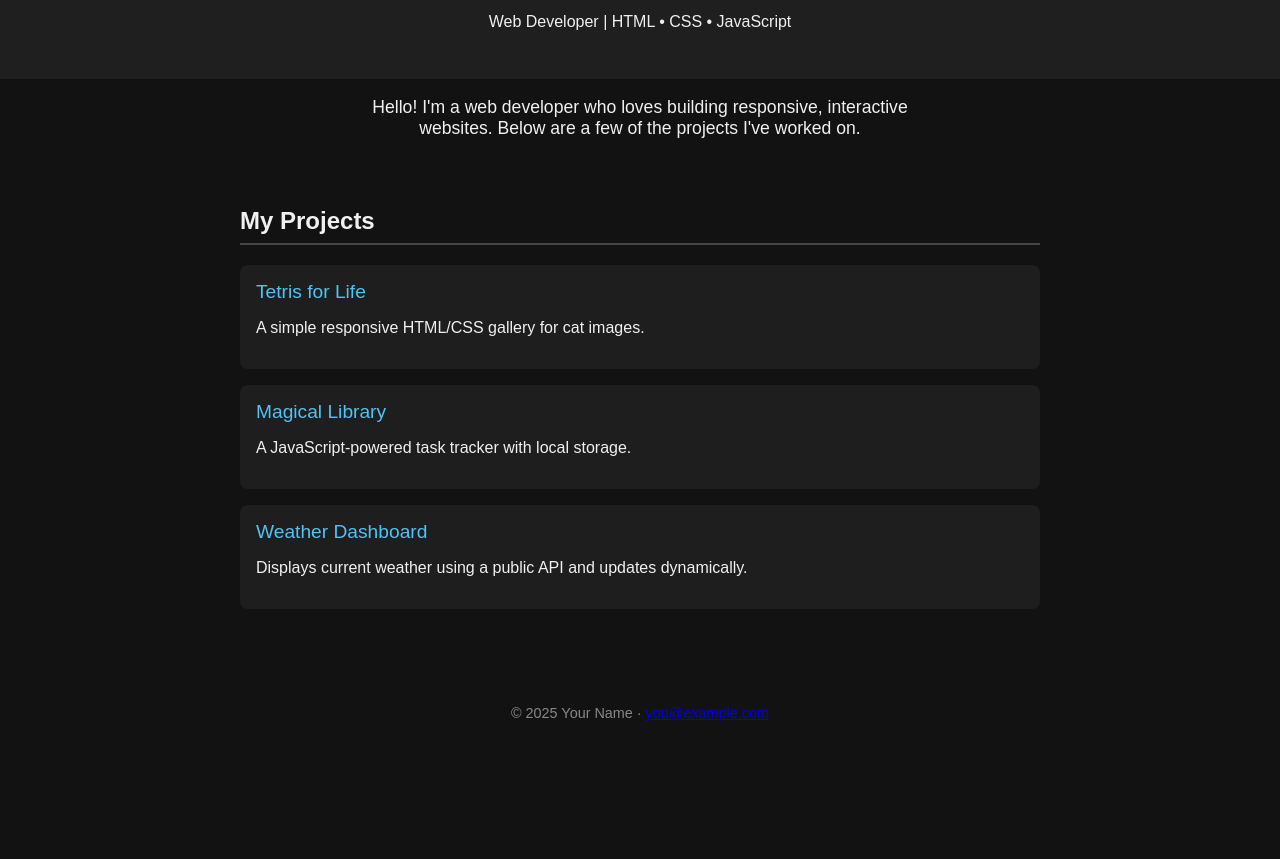
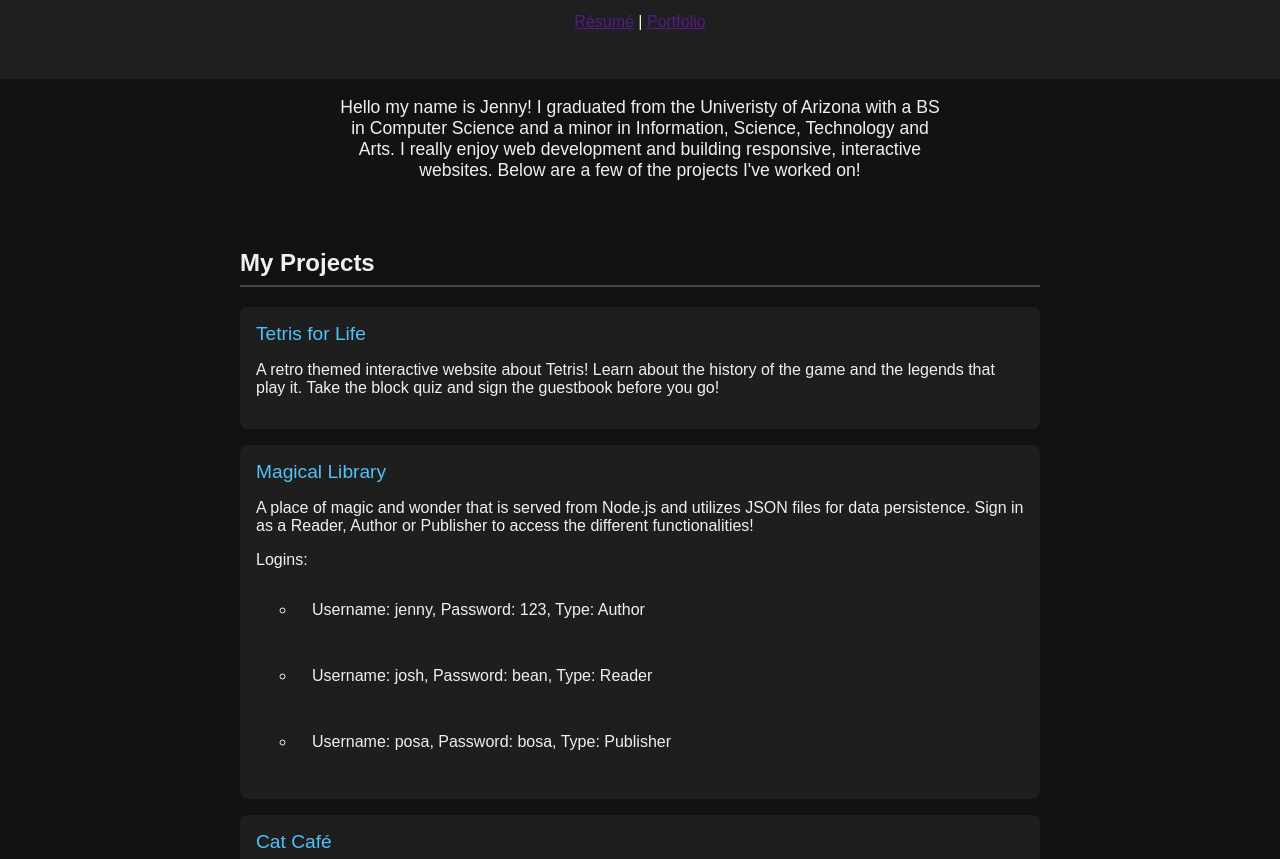
Before and after one commit to JennyYu2/jennyyu2.github.io, a plain HTML site: page index.html in a window 1280 px wide. Shown: the part 93-952 px from the top of the page. Before the commit the page ends 846 px from the top, so only its background shows below. Drawn offline with Linux system fonts and the light colour scheme; files whose address does not match are found by name.

Commit message:
added some details

```diff
--- a/index.html
+++ b/index.html
@@ -7,16 +7,18 @@
 
         <link rel="stylesheet" href="style.css"> <!-- style -->
         <script src="index.js" defer></script> <!-- javascript -->
+    </head>
 
-</head>
     <body>
         <header>
             <h1>Jenny Yu</h1>
-        <p>Web Developer | HTML • CSS • JavaScript</p>
+            <p><a href="">Résumé</a> | <a href="">Portfolio</a></p>
         </header>
 
         <div class="bio">
-        <p>Hello! I'm a web developer who loves building responsive, interactive websites. Below are a few of the projects I've worked on.</p>
+            <p>Hello my name is Jenny! I graduated from the Univeristy of Arizona with a BS in Computer Science and a minor in Information, Science, Technology and Arts.
+                I really enjoy web development and building responsive, interactive websites. Below are a few of the projects I've worked on!
+            </p>
         </div>
 
         <section class="projects">
@@ -24,21 +26,28 @@
             <ul class="project-list">
                 <li>
                     <a href="https://jennyyu2.github.io/TetrisForLife" target="_blank">Tetris for Life</a>
-                <p>A simple responsive HTML/CSS gallery for cat images.</p>
+                    <p>A retro themed interactive website about Tetris! Learn about the history of the game and the legends that play it. Take the block quiz and sign the guestbook before you go!</p>
                 </li>
                 <li>
                     <a href="https://magiclibrary.onrender.com" target="_blank">Magical Library</a>
-                <p>A JavaScript-powered task tracker with local storage.</p>
+                    <p>A place of magic and wonder that is served from Node.js and utilizes JSON files for data persistence. Sign in as a Reader, Author or Publisher to access the different functionalities!</p>
+                    <p>Logins:
+                        <ul>
+                            <li>Username: jenny, Password: 123, Type: Author</li>
+                            <li>Username: josh, Password: bean, Type: Reader</li>
+                            <li>Username: posa, Password: bosa, Type: Publisher</li>
+                        </ul>
+                    </p>
                 </li>
                 <li>
-                <a href="https://yourusername.github.io/project3" target="_blank">Weather Dashboard</a>
-                <p>Displays current weather using a public API and updates dynamically.</p>
+                    <a href="https://yourusername.github.io/project3" target="_blank">Cat Café</a>
+                    <p>A cute and simple website for a cat café! </p>
                 </li>
             </ul>
         </section>
 
         <footer>
-        &copy; 2025 Your Name · <a href="mailto:you@example.com">you@example.com</a>
+            &copy; 2025 Jenny Yu | <a href="mailto:youjenne@gmail.com">youjenne@gmail.com</a>
         </footer>
     </body>
 </html>
```
Lines whose indentation alone changed are shown as unchanged.
